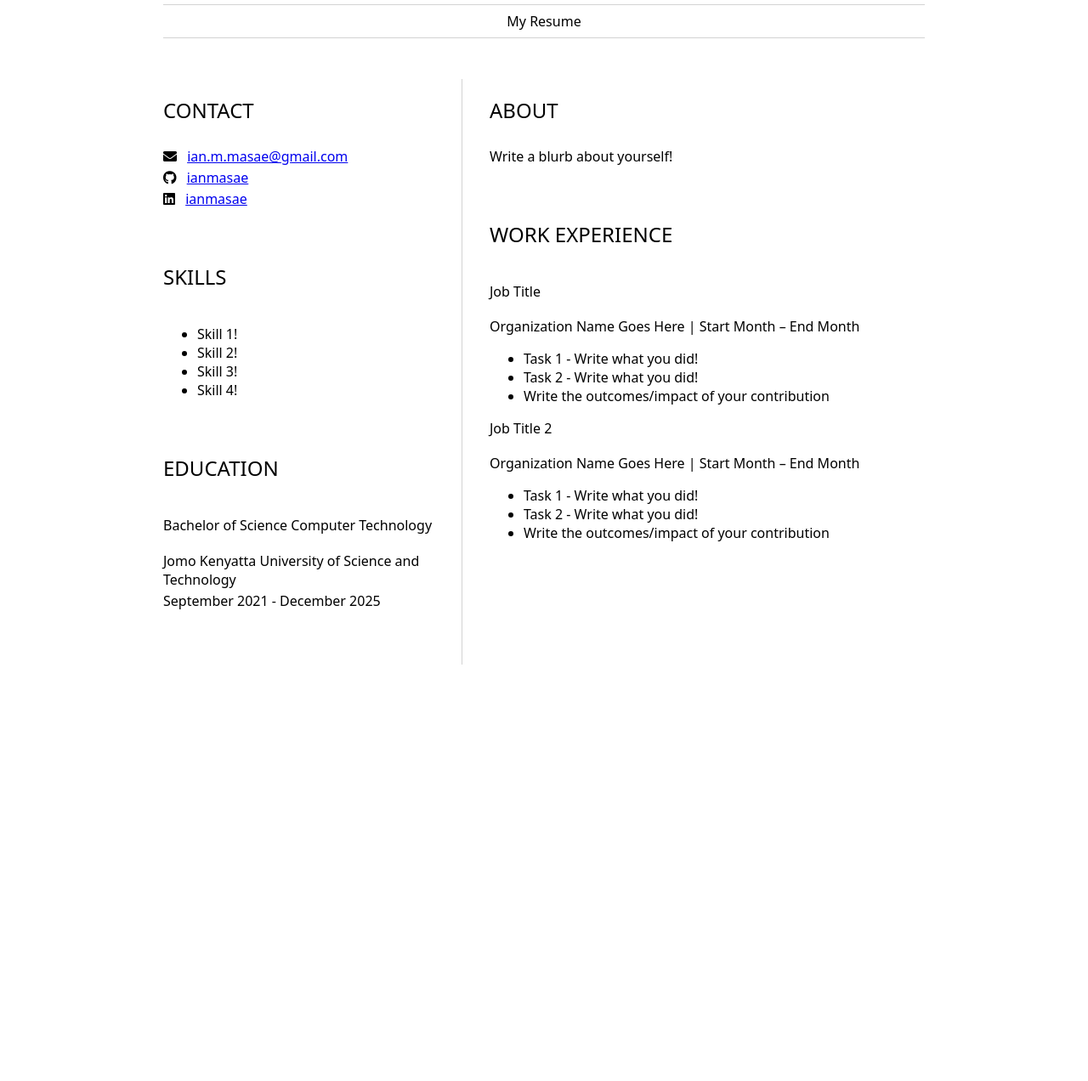
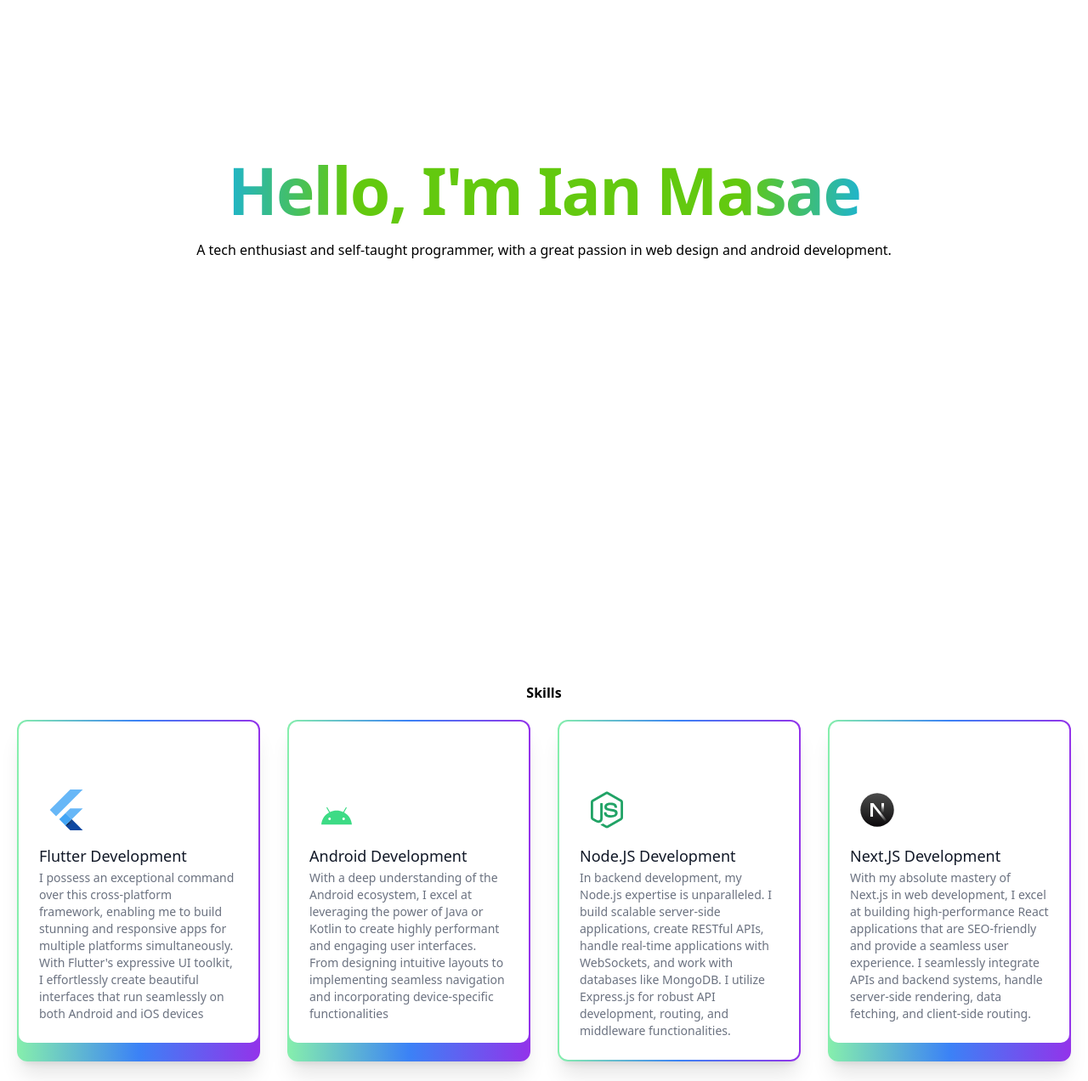
Before and after one commit to ianmasae/my-resume, a website: page index.html in a window 1280 px wide. Shown: the part 164-1436 px from the top of the page at 85% size. Before the commit the page ends 946 px from the top, so only its background shows below. Drawn offline with nearby package versions, Linux system fonts and the light colour scheme.

Commit message:
New UI look & feel

```diff
--- a/index.html
+++ b/index.html
@@ -1,91 +1,99 @@
 <html>
+
 <head>
-		<link href="style.css" rel="stylesheet">
-        <link rel="stylesheet" href="https://cdnjs.cloudflare.com/ajax/libs/font-awesome/5.15.4/css/all.min.css">
-        <link href='https://fonts.googleapis.com/css?family=Open Sans' rel='stylesheet'>
+    <link href="./dist/output.css" rel="stylesheet" />
+    <link href="./dist/custom.css" rel="stylesheet" />
+    <link href="https://unpkg.com/aos@2.3.1/dist/aos.css" rel="stylesheet">
+    <script src="https://unpkg.com/aos@2.3.1/dist/aos.js"></script>
     <title>Ian Masae</title>
 </head>
 
 <body>
-		<header id="header">
-			<!-- resume header with your name and title -->
-			<h1 class="gradient-text">Ian Masae</h1>
-			<hr>
-			My Resume
-			<hr>
-		</header>
-		<main>
-			<article id="mainLeft">
-				<section>
-					<h2>CONTACT</h2>
-					<!-- contact info including social media -->
-                    <p>
-                        <i class="fa fa-envelope" aria-hidden="true"></i>
-                        <a href="mailto:username@domain.top-level domain">ian.m.masae@gmail.com</a>
-                    </p>
-                    <p>
-                        <i class="fab fa-github" aria-hidden="true"></i>
-                        <a href="github.com/ianmasae">ianmasae</a>
-                    </p>
-                    <p>
-                        <i class="fab fa-linkedin" aria-hidden="true"></i>
-                        <a href="linkedin.com/ianmasae">ianmasae</a>
-                    </p>
-				</section>
-				<section>
-					<h2>SKILLS</h2>
-					<!-- your skills -->
-                    <ul>
-                        <li>Skill 1!</li>
-                        <li>Skill 2!</li>
-                        <li>Skill 3!</li>
-                        <li>Skill 4!</li>
-                    </ul>
-				</section>
-				<section>
-					<h2>EDUCATION</h2>
-					<!-- your education -->
-                    <h3>Bachelor of Science Computer Technology</h3>
-                    <p>
-                        Jomo Kenyatta University of Science and Technology
-                    </p>
-                    <p>
-                        September 2021 - December 2025
-                    </p>
-				</section>
+    <div class="min-h-screen flex items-center justify-center">
+        <div class="block items-center justify-center text-center">
+            <h1 class="title text-gradient mx-auto">Hello, I'm Ian Masae</h1>
+            <p class="mx-auto text-8xl">A tech enthusiast and self-taught programmer, with a great passion in web design
+                and android development.</p>
+        </div>
+    </div>
+
+    <div class="min-h-screen flex items-center justify-center">
+        <div class="block items-center justify-center">
+            <h1 class="subtitle title-gradient text-center mx-auto">Skills</h1>
+            <div class="grid grid-cols-2 md:grid-cols-3 lg:grid-cols-4 gap-8 p-5">
+                <article data-aos="fade-up"
+                data-aos-duration="1000"
+                    class="rounded-xl bg-gradient-to-r from-green-300 via-blue-500 to-purple-600 p-0.5 shadow-xl transition hover:shadow-sm">
+                    <div class="rounded-[10px] bg-white p-4 !pt-20 sm:p-6">
+                        <img src="./assets/flutter.svg" alt="Flutter Logo" class="h-16 w-16 pb-4">
+
+                        <p class="block text-lg font-medium text-gray-900">Flutter Development</p>
+                        <h3 class="mt-0.5 text-sm text-gray-500 ">
+                            I possess an exceptional command over this cross-platform framework, enabling me to build
+                            stunning and responsive apps for multiple platforms simultaneously. With Flutter's
+                            expressive UI
+                            toolkit, I effortlessly create beautiful interfaces that run seamlessly on both Android and
+                            iOS
+                            devices
+                        </h3>
+                    </div>
                 </article>
-			<article id="mainRight">
-				<section>
-					<h2>ABOUT</h2>
-					<!-- about you -->
-                    <p>Write a blurb about yourself!</p>
-				</section>
-				<section>
-					<h2>WORK EXPERIENCE</h2>
-					<!-- your work experience -->
-                    <h3>Job Title</h3>
-                    <p>
-                        Organization Name Goes Here | Start Month – End Month
-                    </p>
-                    <ul>
-                            <li>Task 1 - Write what you did!</li>
-                            <li>Task 2 - Write what you did!</li>
-                            <li>Write the outcomes/impact of your contribution</li>
+                <article data-aos="fade-up"
+                data-aos-duration="1500"
+                    class="rounded-xl bg-gradient-to-r from-green-300 via-blue-500 to-purple-600 p-0.5 shadow-xl transition hover:shadow-sm">
+                    <div class="rounded-[10px] bg-white p-4 !pt-20 sm:p-6">
+                        <img src="./assets/android.svg" alt="Android Logo" class="h-16 w-16 pb-4">
 
-                    </ul>
+                        <p class="block text-lg font-medium text-gray-900">Android Development</p>
+                        <h3 class="mt-0.5 text-sm text-gray-500 ">
+                            With a deep understanding of the Android ecosystem, I excel at leveraging the power of Java
+                            or
+                            Kotlin to create highly performant and engaging user interfaces. From designing intuitive
+                            layouts to implementing seamless navigation and incorporating device-specific
+                            functionalities
+                        </h3>
+                    </div>
+                </article>
+                <article data-aos="fade-up"
+                data-aos-duration="2000"
+                    class="rounded-xl bg-gradient-to-r from-green-300 via-blue-500 to-purple-600 p-0.5 shadow-xl transition hover:shadow-sm">
+                    <div class="rounded-[10px] bg-white p-4 !pt-20 sm:p-6">
+                        <img src="./assets/node-js.svg" alt="NodeJS Logo" class="h-16 w-16 pb-4">
 
-                    <h3>Job Title 2</h3>
-                    <p>
-                        Organization Name Goes Here | Start Month – End Month
-                    </p>
-                    <ul>
-                            <li>Task 1 - Write what you did!</li>
-                            <li>Task 2 - Write what you did!</li>
-                            <li>Write the outcomes/impact of your contribution</li>
+                        <p class="block text-lg font-medium text-gray-900">Node.JS Development</p>
+                        <h3 class="mt-0.5 text-sm text-gray-500 ">
+                            In backend development, my Node.js expertise is unparalleled. I build scalable server-side
+                            applications, create RESTful APIs, handle real-time applications with WebSockets, and work
+                            with
+                            databases like MongoDB. I utilize Express.js for robust API development, routing,
+                            and middleware functionalities.
+                        </h3>
+                    </div>
+                </article>
+                <article data-aos="fade-up"
+                data-aos-duration="2500"
+                    class="rounded-xl bg-gradient-to-r from-green-300 via-blue-500 to-purple-600 p-0.5 shadow-xl transition hover:shadow-sm">
+                    <div class="rounded-[10px] bg-white p-4 !pt-20 sm:p-6">
+                        <img src="./assets/nextjs.svg" alt="Next.JS Logo" class="h-16 w-16 pb-4">
 
-                    </ul>
-				</section>
+                        <p class="block text-lg font-medium text-gray-900">Next.JS Development</p>
+                        <h3 class="mt-0.5 text-sm text-gray-500 ">
+                            With my absolute mastery of Next.js in web development, I excel at building high-performance
+                            React applications that are SEO-friendly and provide a seamless user experience. I
+                            seamlessly
+                            integrate APIs and backend systems, handle server-side rendering, data fetching, and
+                            client-side
+                            routing.
+                        </h3>
+                    </div>
                 </article>
-		</main>
+            </div>
+        </div>
+    </div>
+    </div>
+    <script>
+        AOS.init();
+    </script>
 </body>
+
 </html>
--- /dev/null
+++ b/package.json
@@ -0,0 +1,5 @@
+{
+  "devDependencies": {
+    "tailwindcss": "^3.3.2"
+  }
+}
--- /dev/null
+++ b/src/input.css
@@ -0,0 +1,3 @@
+@tailwind base;
+@tailwind components;
+@tailwind utilities;
--- /dev/null
+++ b/tailwind.config.js
@@ -0,0 +1,8 @@
+/** @type {import('tailwindcss').Config} */
+module.exports = {
+  content: ["./**/*.{html,js}"],
+  theme: {
+    extend: {},
+  },
+  plugins: [],
+}
```
Also changed, not shown: assets/android.svg (added), assets/flutter.svg (added), assets/javascript.svg (added), assets/nextjs.svg (added), assets/node-js.svg (added), dist/custom.css (added), dist/output.css (added), 3 other files. Lines whose indentation alone changed are shown as unchanged.
